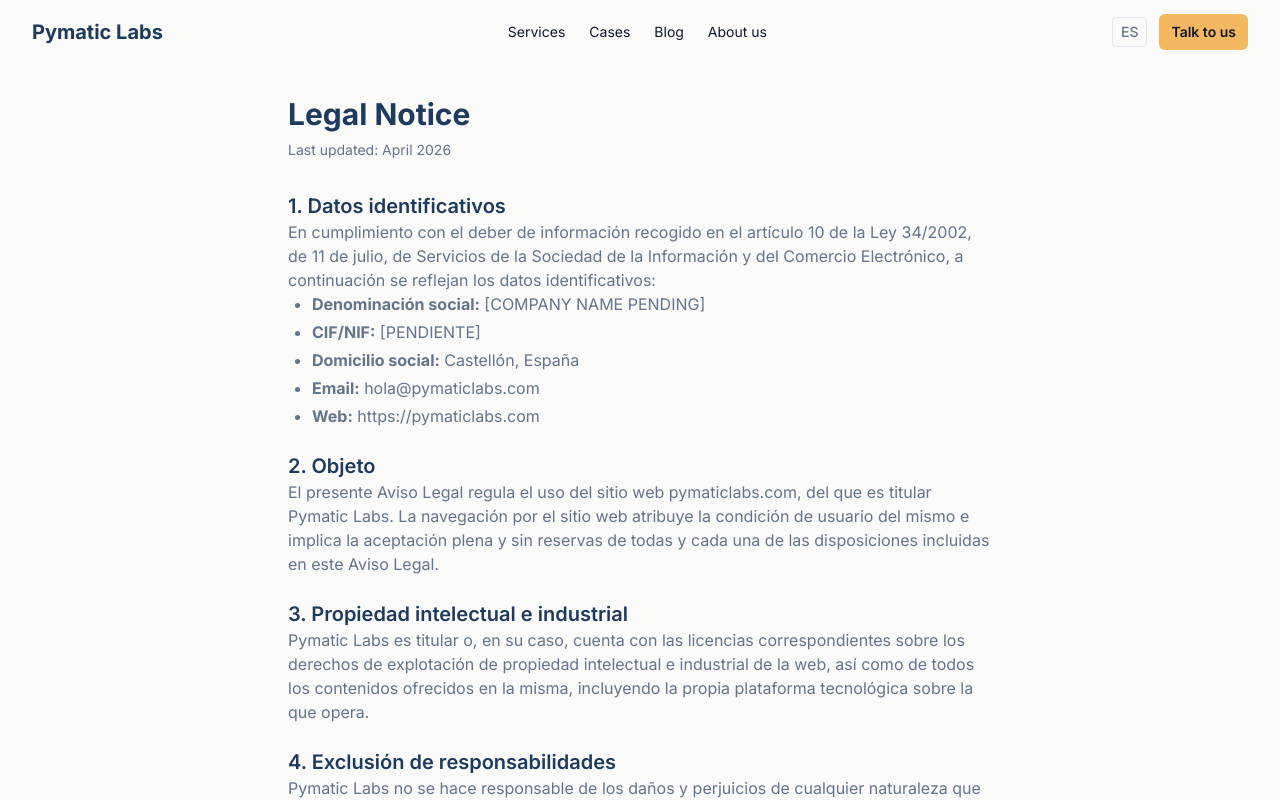
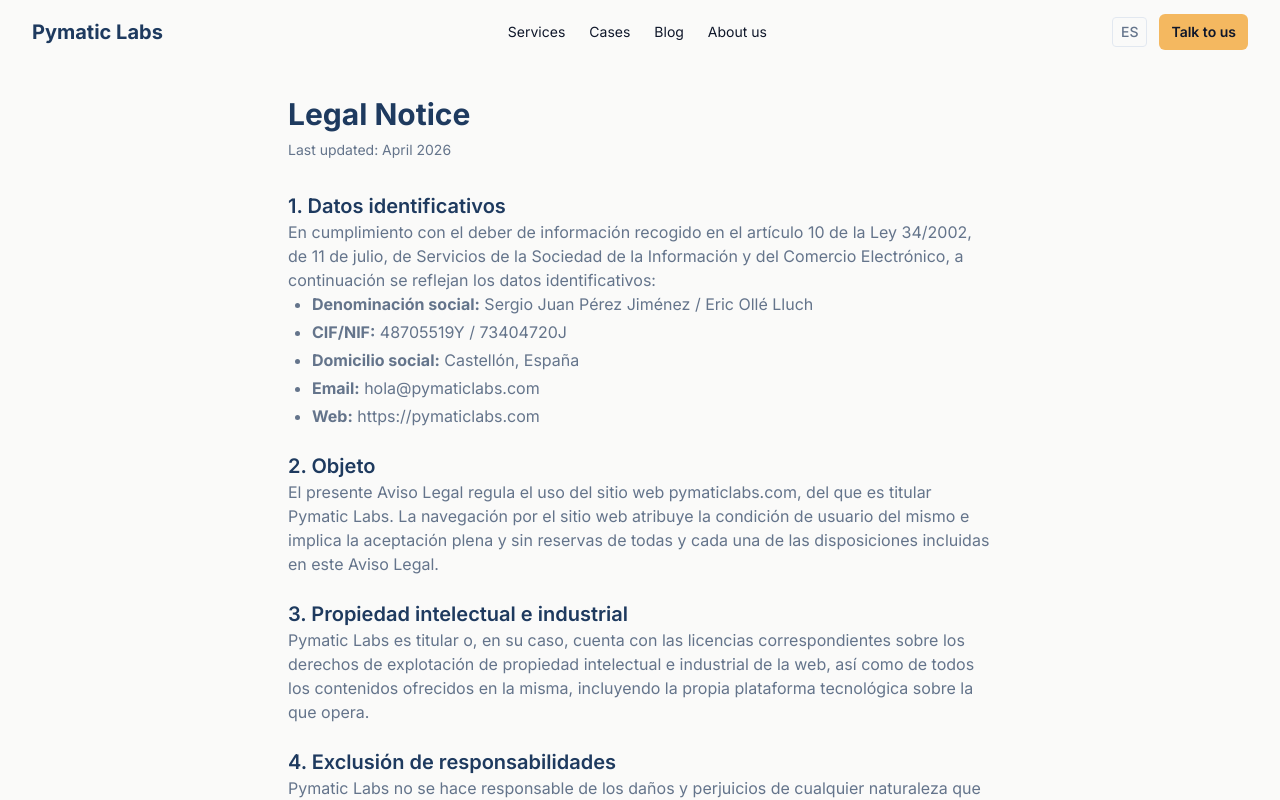
Before and after one commit to PymaticLabs/pymaticLabsWebsite, a Next.js app: page /en/aviso-legal in a window 1280 px wide. Shown: the top 800 px of the page. Built offline with nearby package versions, Linux system fonts and the light colour scheme.

Commit message:
policy and legal updated

```diff
--- a/app/[locale]/aviso-legal/page.tsx
+++ b/app/[locale]/aviso-legal/page.tsx
@@ -30,8 +30,8 @@
             <h2 className="text-xl font-semibold text-[#1E3A5F]">1. Datos identificativos</h2>
             <p>En cumplimiento con el deber de información recogido en el artículo 10 de la Ley 34/2002, de 11 de julio, de Servicios de la Sociedad de la Información y del Comercio Electrónico, a continuación se reflejan los datos identificativos:</p>
             <ul className="list-disc pl-6 space-y-1">
-              <li><strong>Denominación social:</strong> {t('pending')}</li>
-              <li><strong>CIF/NIF:</strong> [PENDIENTE]</li>
+              <li><strong>Denominación social:</strong> {t('denominacionSocial')}</li>
+              <li><strong>CIF/NIF:</strong> {t('CIF/NIF')}</li>
               <li><strong>Domicilio social:</strong> Castellón, España</li>
               <li><strong>Email:</strong> hola@pymaticlabs.com</li>
               <li><strong>Web:</strong> https://pymaticlabs.com</li>
--- a/app/[locale]/politica-privacidad/page.tsx
+++ b/app/[locale]/politica-privacidad/page.tsx
@@ -29,7 +29,7 @@
           <section>
             <h2 className="text-xl font-semibold text-[#1E3A5F]">1. Responsable del tratamiento</h2>
             <ul className="list-disc pl-6 space-y-1">
-              <li><strong>Denominación:</strong> {t('pending')}</li>
+              <li><strong>Denominación:</strong> {t('denominacionSocial')}</li>
               <li><strong>Email:</strong> hola@pymaticlabs.com</li>
             </ul>
           </section>
--- a/messages/en.json
+++ b/messages/en.json
@@ -8,7 +8,7 @@
     "langSwitch": "ES"
   },
   "hero": {
-    "title": "AI Automation for Spanish SMBs",
+    "title": "AI Automation for SMBs",
     "subtitle": "We automate invoices, Google reviews, accounting and repetitive processes so you can focus on what matters: growing your business.",
     "cta1": "See how we work",
     "cta2": "Talk to us",
@@ -244,6 +244,8 @@
     "privacidadTitle": "Privacy Policy",
     "cookiesTitle": "Cookie Policy",
     "pending": "[COMPANY NAME PENDING]",
+    "denominacionSocial": "Sergio Juan Pérez Jiménez / Eric Ollé Lluch",
+    "CIF/NIF": "48705519Y / 73404720J",
     "lastUpdated": "Last updated: April 2026"
   }
 }
--- a/messages/es.json
+++ b/messages/es.json
@@ -8,7 +8,7 @@
     "langSwitch": "EN"
   },
   "hero": {
-    "title": "Automatización con IA para pymes españolas",
+    "title": "Automatización con IA para pymes",
     "subtitle": "Automatizamos facturas, reseñas de Google, contabilidad y procesos repetitivos para que puedas centrarte en lo que importa: hacer crecer tu negocio.",
     "cta1": "Ver cómo trabajamos",
     "cta2": "Hablar con nosotros",
```
